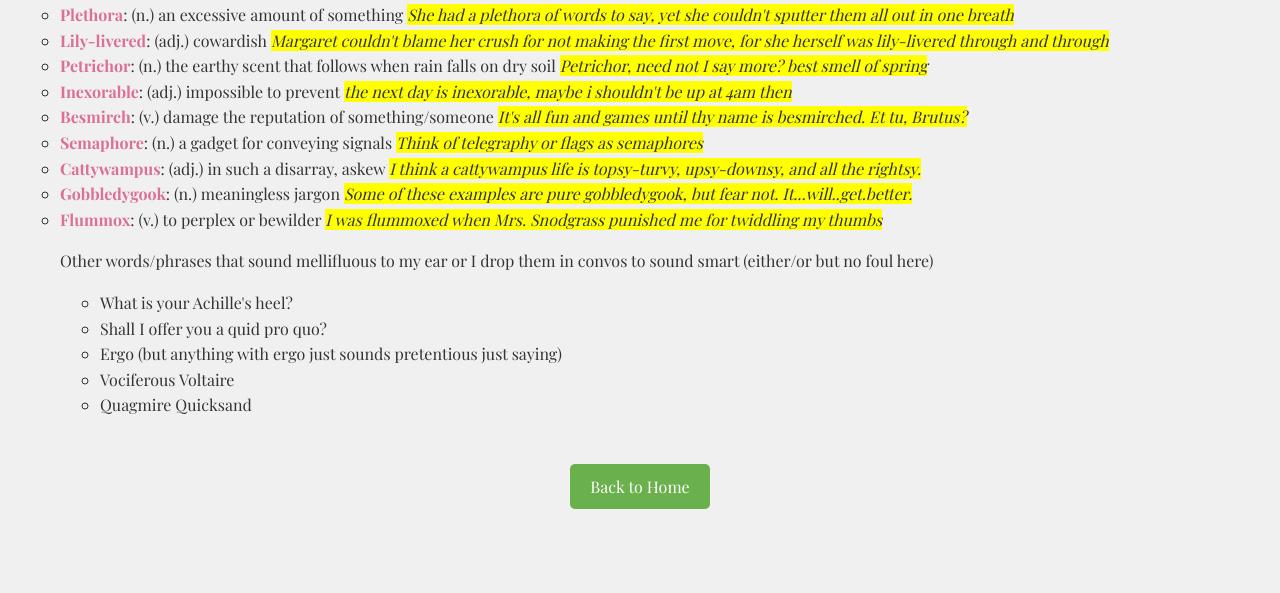
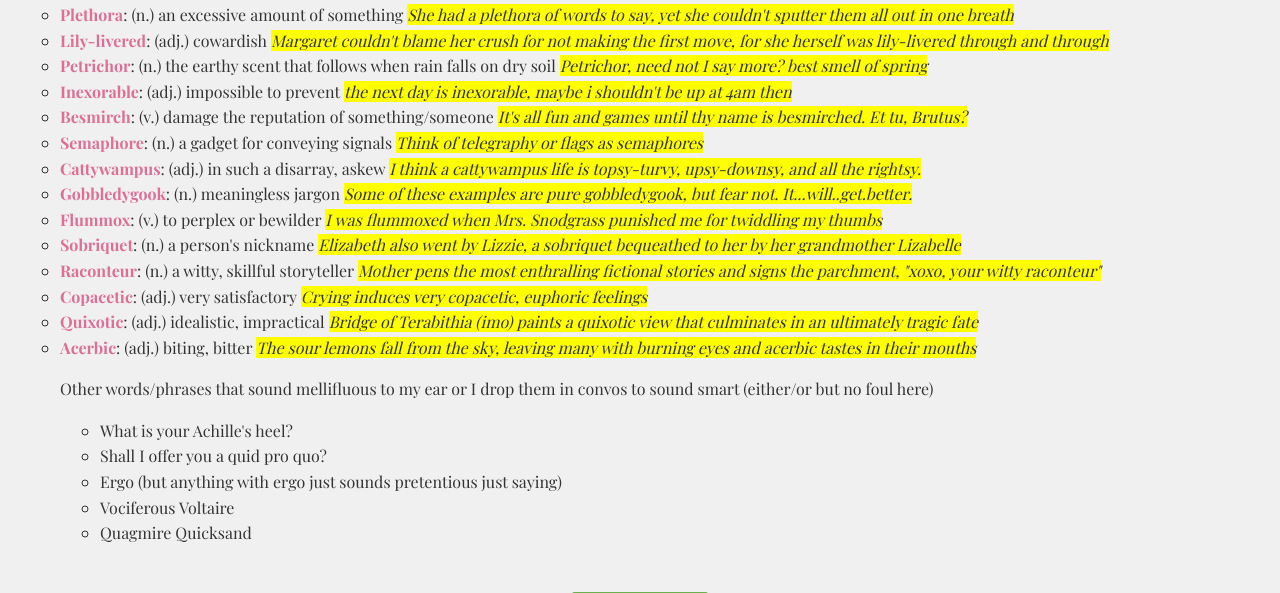
Before and after one commit to MorganL123/personal-site, a Flask app: page /lexicon in a window 1280 px wide. Shown: the part 206-799 px from the top of the page. Before the commit the page ends 715 px from the top, so only its background shows below. Run offline with Flask 3, Linux system fonts and the light colour scheme.

Commit message:
lexicon updates

```diff
--- a/templates/lexicon.html
+++ b/templates/lexicon.html
@@ -109,6 +109,26 @@
                 <div class="word"><span>Flummox</span></div>: (v.) to perplex or bewilder
                 <div class="example">I was flummoxed when Mrs. Snodgrass punished me for twiddling my thumbs </div>
             </li>
+            <li>
+                <div class="word"><span>Sobriquet</span></div>: (n.) a person's nickname
+                <div class="example"> Elizabeth also went by Lizzie, a sobriquet bequeathed to her by her grandmother Lizabelle</div>
+            </li>
+            <li>
+                <div class="word"><span>Raconteur</span></div>: (n.) a witty, skillful storyteller
+                <div class="example">Mother pens the most enthralling fictional stories and signs the parchment, "xoxo, your witty raconteur" </div>
+            </li>
+            <li>
+                <div class="word"><span>Copacetic</span></div>: (adj.) very satisfactory
+                <div class="example">Crying induces very copacetic, euphoric feelings </div>
+            </li>
+            <li>
+                <div class="word"><span>Quixotic</span></div>: (adj.) idealistic, impractical
+                <div class="example"> Bridge of Terabithia (imo) paints a quixotic view that culminates in an ultimately tragic fate </div>
+            </li>
+            <li>
+                <div class="word"><span>Acerbic</span></div>: (adj.) biting, bitter
+                <div class="example"> The sour lemons fall from the sky, leaving many with burning eyes and acerbic tastes in their mouths </div>
+            </li>
 
     <p>Other words/phrases that sound mellifluous to my ear or I drop them in convos to sound smart (either/or but no foul here)</p>
 
```
